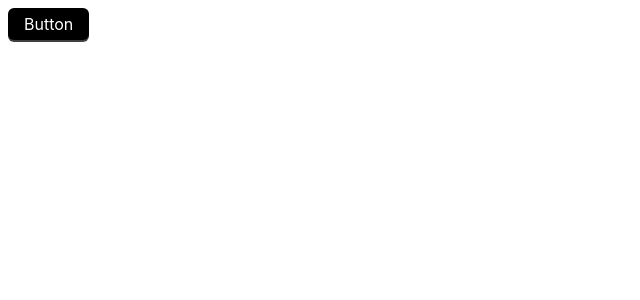
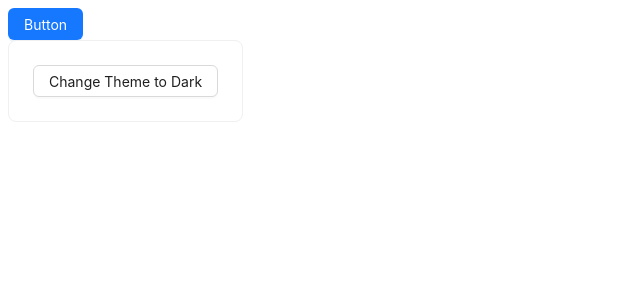
Before and after one commit to jonxuxu/website, a Next.js app: page / in a window 1280 px wide. Shown: the top 300 px of the page, without its empty margins (0-640 px from the left). Built offline with nearby package versions, Linux system fonts and the light colour scheme.

Commit message:
dark theme

```diff
--- a/pages/_app.tsx
+++ b/pages/_app.tsx
@@ -1,16 +1,35 @@
 import type { AppProps } from 'next/app';
 
+import { useState } from 'react';
 import { Analytics } from '@vercel/analytics/react';
-import { ConfigProvider } from 'antd';
-import theme from '../styles/themeConfig';
+import { ConfigProvider, theme, Button, Card } from 'antd';
+// import theme from '../styles/themeConfig';
 
-const App = ({ Component, pageProps }: AppProps) => (
-  <>
-    <ConfigProvider theme={theme}>
+
+function App({ Component, pageProps }: AppProps) {
+  const { defaultAlgorithm, darkAlgorithm } = theme;
+  const [isDarkMode, setIsDarkMode] = useState(false);
+
+  const handleClick = () => {
+    setIsDarkMode((previousValue) => !previousValue);
+  };
+
+  return(<>
+    <ConfigProvider
+    theme={{
+      algorithm: isDarkMode ? darkAlgorithm : defaultAlgorithm,
+    }}>
       <Component {...pageProps} />
+      <Card style={{ width: "max-content" }}>
+        <Button onClick={handleClick}>
+        Change Theme to {isDarkMode ? "Light" : "Dark"}
+        </Button>
+      </Card>
     </ConfigProvider>
     <Analytics />
   </>
-);
+  )
+};
+
 
 export default App;
```
